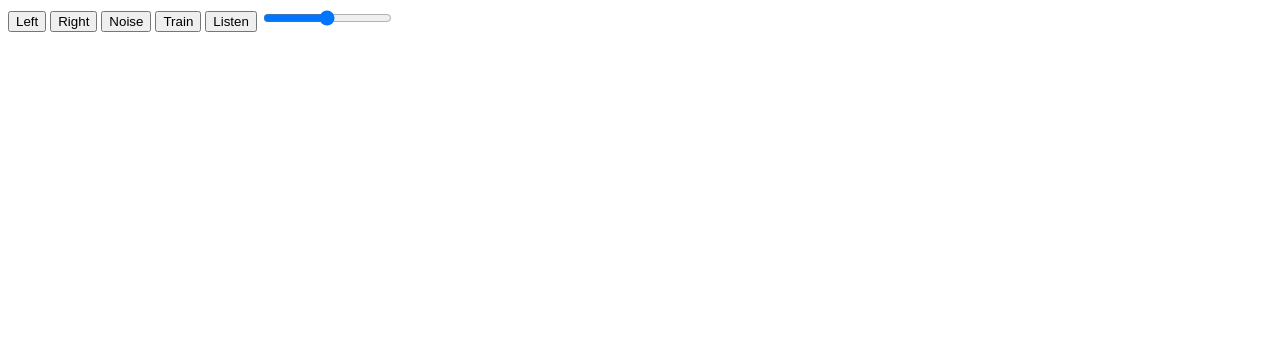
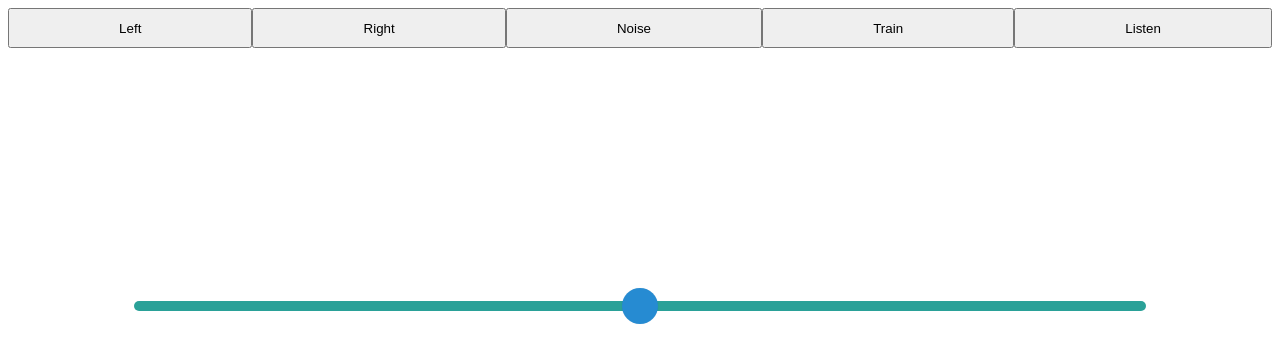
Before and after one commit to orkosinha/Audio-Recognition-Implementation, a plain HTML site: page index.html in a window 1280 px wide. Drawn offline with Linux system fonts and the light colour scheme; no server answers.

Commit message:
Add a visually appealing interface

```diff
--- a/index.html
+++ b/index.html
@@ -5,18 +5,25 @@
   <meta charset="utf-8"/>
   <script src = "scripts/tf.min.js"></script>
   <script src = "scripts/speech-commands.min.js"></script>
+  <link rel="stylesheet" type="text/css" href="styles/style.css">
 </head>
 
 <body>
   <!-- UI -->
-  <button id="left" onmousedown="collect(0)" onmouseup="collect(null)">Left</button>
-  <button id="right" onmousedown="collect(1)" onmouseup="collect(null)">Right</button>
-  <button id="noise" onmousedown="collect(2)" onmouseup="collect(null)">Noise</button>
+  <div id="information">
+  </div>
 
-  <button id="train" onclick="train()">Train</button>
+  <div id="buttons">
+    <button id="left" onmousedown="collect(0)" onmouseup="collect(null)">Left</button>
+    <button id="right" onmousedown="collect(1)" onmouseup="collect(null)">Right</button>
+    <button id="noise" onmousedown="collect(2)" onmouseup="collect(null)">Noise</button>
+    <button id="train" onclick="train()">Train</button>
+    <button id="listen" onclick="listen()">Listen</button>
+  </div>
 
-  <button id="listen" onclick="listen()">Listen</button>
-  <input type="range" id="output" min="0" max="10" step="0.01">
+  <div id="slider">
+    <input type="range" id="output" min="0" max="10" step="0.01">
+  </div>
   <!-- Output -->
   <div id="console"></div>
   <script src = "scripts/index.js"></script>
--- a/scripts/index.js
+++ b/scripts/index.js
@@ -32,7 +32,6 @@ function normalize(x) {
 
 async function train() {
   toggleButtons(false);
-
   if (examples.length == 0) {
     loadModel = false;
     alert("No data was collected. Loading pre-trained model...");
--- /dev/null
+++ b/styles/style.css
@@ -0,0 +1,32 @@
+#buttons {
+  display: flex;
+  width: 100%;
+}
+
+button {
+  flex-grow: 1;
+  height: 40px;
+}
+
+input[type=range] {
+    margin-top: 20%;
+    margin-left: 10%;
+    outline: none;
+    padding: 0;
+    width: 80%;
+    height: 10px;
+    background-color: #2aa198;
+    border-radius: 10px;
+    cursor: pointer;
+    -webkit-appearance: none;
+}
+
+input[type=range]::-webkit-slider-thumb {
+    width: 36px;
+    height: 36px;
+    border: 0;
+    background: #268bd2;
+    border-radius: 100%;
+    box-shadow: 0 0 1px 0px rgba(0,0,0,0.1);
+    -webkit-appearance: none;
+}
```
